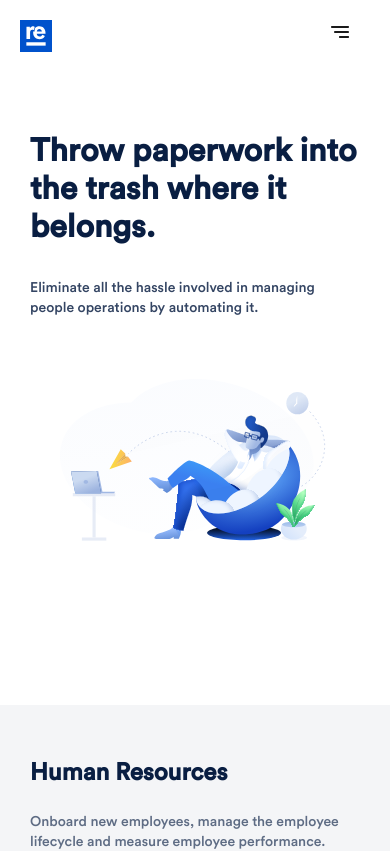
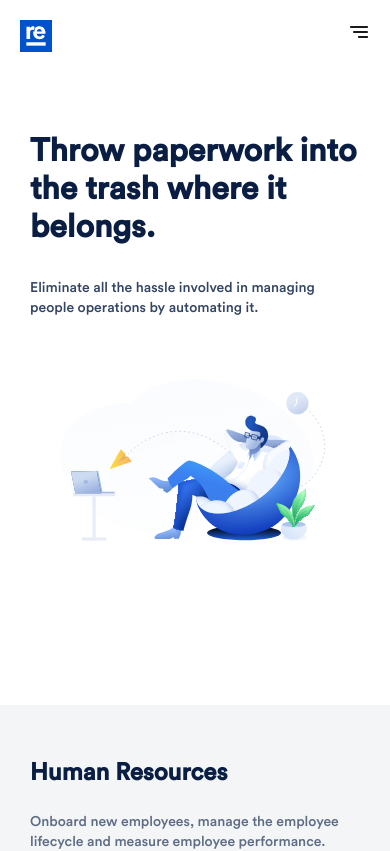
Before and after one commit to maura-dev/resource-edge, a React (Create React App) app: page / in a window 390 px wide. Shown: the top 851 px of the page. Built offline with nearby package versions, Linux system fonts and the light colour scheme.

Commit message:
adjusted mobile header

```diff
--- a/src/App.css
+++ b/src/App.css
@@ -672,7 +672,7 @@ margin-top: 50px;
 
   .mobile-nav{
     display: flex;
-    width: 85vw;
+    width: 88vw;
   }
 
   .desktop-nav{
@@ -842,7 +842,7 @@ margin-top: 50px;
 
   .mobile-nav{
     padding: 20px;
-    width: 85vw;
+    width: 90vw;
   }
 
   .resource-card > div > img,
```
